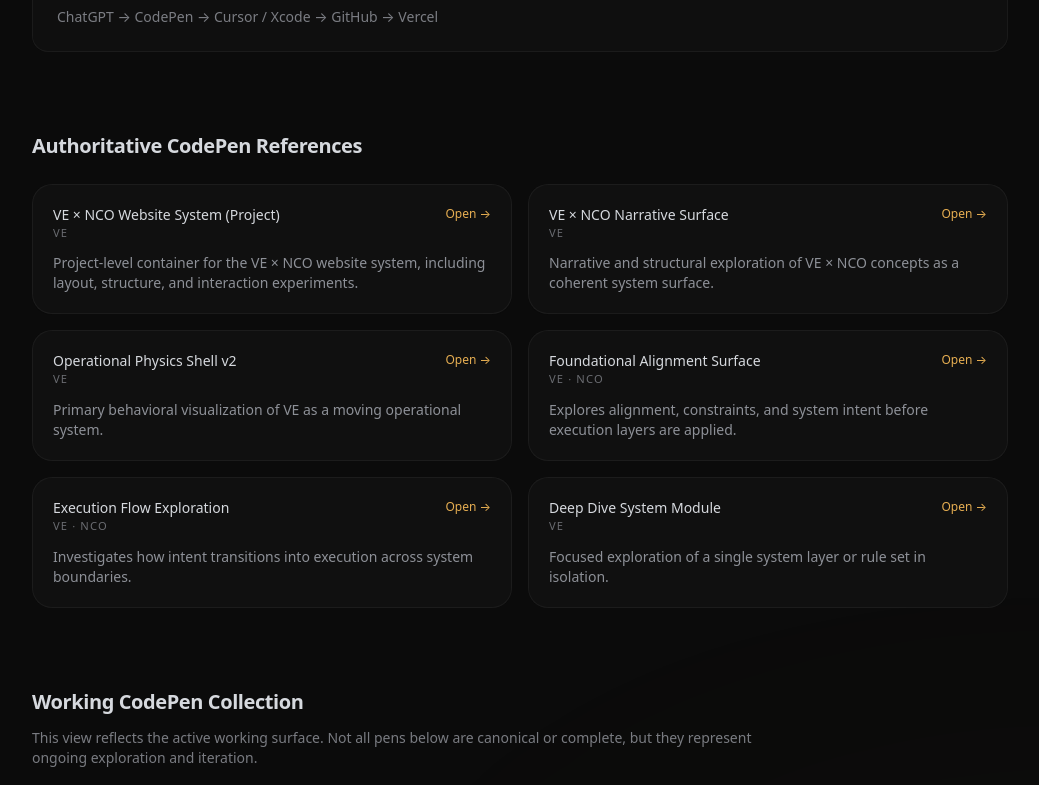
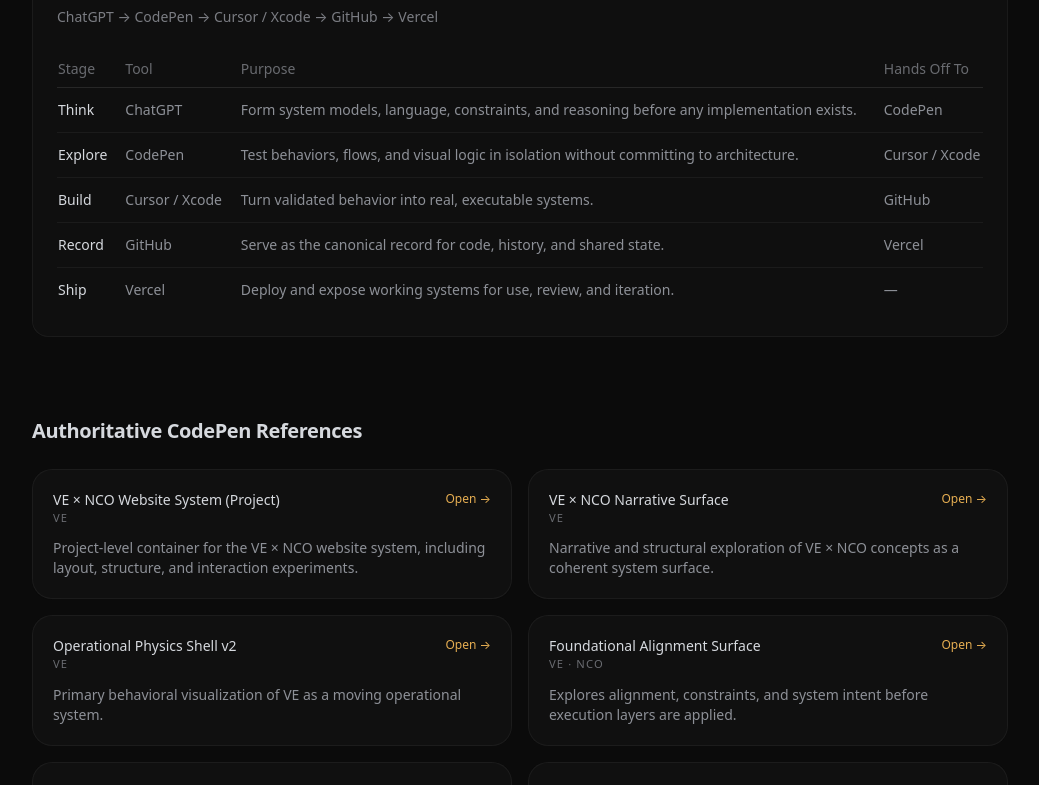
Before and after one commit to VertandErnie/vexnco-site, a Next.js app: page /how-we-work in a window 1280 px wide. Shown: the part 1186-1971 px from the top of the page, without its empty margins (120-1159 px from the left). Built offline with nearby package versions, Linux system fonts and the light colour scheme.

Commit message:
Update page.jsx

```diff
--- a/app/how-we-work/page.jsx
+++ b/app/how-we-work/page.jsx
@@ -158,7 +158,7 @@ export default function HowWeWorkPage() {
           </div>
         </div>
 
-        {/* How they fit together */}
+        {/* How tools fit together */}
         <div className="max-w-5xl">
           <h2 className="text-xl font-semibold text-concrete mb-4">
             How These Tools Fit Together
@@ -169,7 +169,7 @@ export default function HowWeWorkPage() {
             in moving ideas from concept to deployed system.
           </p>
 
-          <div className="mt-6 rounded-[16px] border border-white/5 bg-[#141414]/50 backdrop-blur-md p-6 space-y-6 text-sm text-frost/70">
+          <div className="mt-6 rounded-[16px] border border-white/5 bg-[#141414]/50 backdrop-blur-md p-6 text-sm text-frost/70 space-y-6">
             <div>
               <div className="flex flex-wrap items-center gap-x-2 gap-y-2 text-concrete font-medium">
                 <span>Think</span>
@@ -182,9 +182,69 @@ export default function HowWeWorkPage() {
                 <span className="text-frost/40">→</span>
                 <span>Ship</span>
               </div>
+
               <div className="mt-2 text-frost/60">
                 ChatGPT → CodePen → Cursor / Xcode → GitHub → Vercel
               </div>
+            </div>
+
+            <div className="overflow-x-auto">
+              <table className="w-full border-collapse text-sm">
+                <thead>
+                  <tr className="border-b border-white/10 text-frost/50">
+                    <th className="text-left py-2 pr-4 font-medium">Stage</th>
+                    <th className="text-left py-2 pr-4 font-medium">Tool</th>
+                    <th className="text-left py-2 pr-4 font-medium">Purpose</th>
+                    <th className="text-left py-2 font-medium">Hands Off To</th>
+                  </tr>
+                </thead>
+                <tbody>
+                  <tr className="border-b border-white/5">
+                    <td className="py-3 pr-4 text-concrete">Think</td>
+                    <td className="pr-4">ChatGPT</td>
+                    <td className="pr-4">
+                      Form system models, language, constraints, and reasoning
+                      before any implementation exists.
+                    </td>
+                    <td>CodePen</td>
+                  </tr>
+                  <tr className="border-b border-white/5">
+                    <td className="py-3 pr-4 text-concrete">Explore</td>
+                    <td className="pr-4">CodePen</td>
+                    <td className="pr-4">
+                      Test behaviors, flows, and visual logic in isolation without
+                      committing to architecture.
+                    </td>
+                    <td>Cursor / Xcode</td>
+                  </tr>
+                  <tr className="border-b border-white/5">
+                    <td className="py-3 pr-4 text-concrete">Build</td>
+                    <td className="pr-4">Cursor / Xcode</td>
+                    <td className="pr-4">
+                      Turn validated behavior into real, executable systems.
+                    </td>
+                    <td>GitHub</td>
+                  </tr>
+                  <tr className="border-b border-white/5">
+                    <td className="py-3 pr-4 text-concrete">Record</td>
+                    <td className="pr-4">GitHub</td>
+                    <td className="pr-4">
+                      Serve as the canonical record for code, history, and shared
+                      state.
+                    </td>
+                    <td>Vercel</td>
+                  </tr>
+                  <tr>
+                    <td className="py-3 pr-4 text-concrete">Ship</td>
+                    <td className="pr-4">Vercel</td>
+                    <td className="pr-4">
+                      Deploy and expose working systems for use, review, and
+                      iteration.
+                    </td>
+                    <td>—</td>
+                  </tr>
+                </tbody>
+              </table>
             </div>
           </div>
         </div>
@@ -232,13 +292,14 @@ export default function HowWeWorkPage() {
           <h2 className="text-xl font-semibold text-concrete mb-3">
             Working CodePen Collection
           </h2>
-          <p className="text-frost/60 text-sm max-w-3xl mb-6">
-            This view reflects the active working surface. Not all pens below are
-            canonical or complete, but they represent ongoing exploration and
-            iteration.
+
+          <p className="max-w-3xl text-frost/70 text-sm mb-5">
+            This view reflects the active working surface in CodePen. Not all
+            pens below are canonical or complete; this space exists to support
+            exploration and iteration.
           </p>
 
-          <div className="rounded-[20px] border border-white/5 bg-[#0f0f0f]/60 backdrop-blur-md overflow-hidden">
+          <div className="rounded-[16px] overflow-hidden border border-white/5">
             <iframe
               src="https://codepen.io/collection/pjrgrm"
               className="w-full h-[600px]"
```
